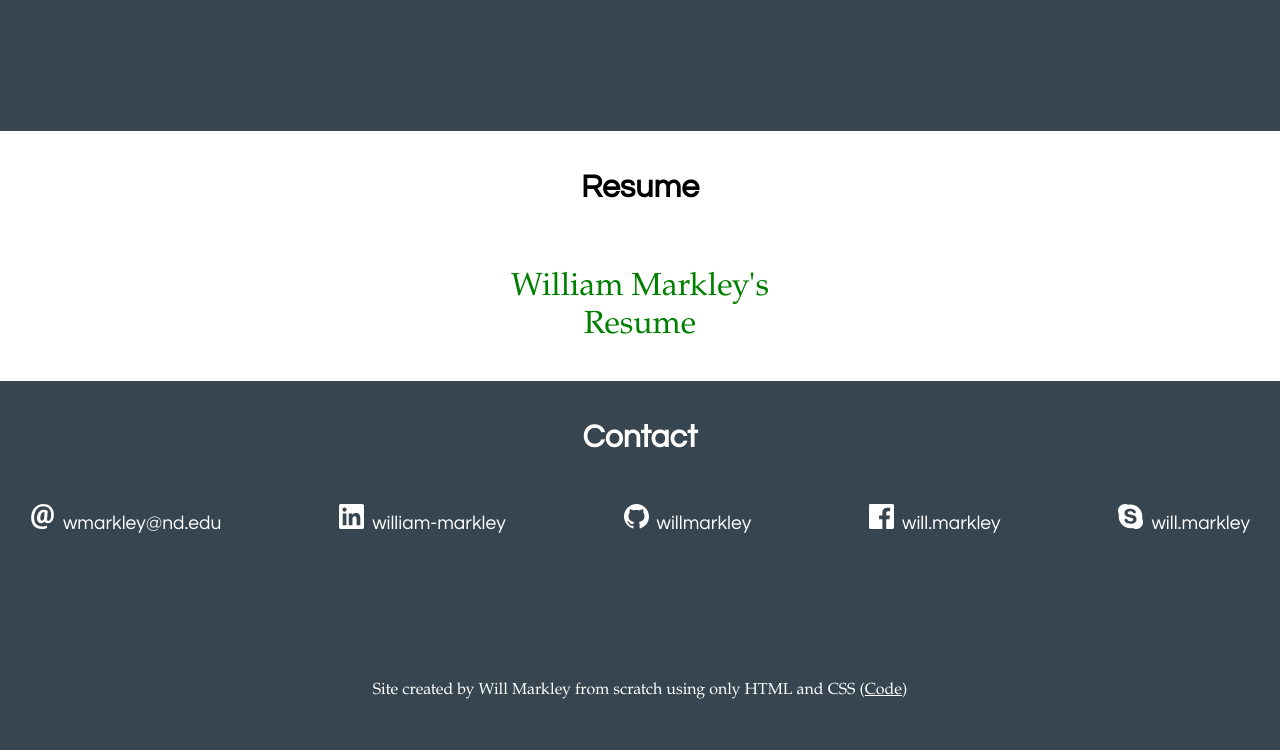
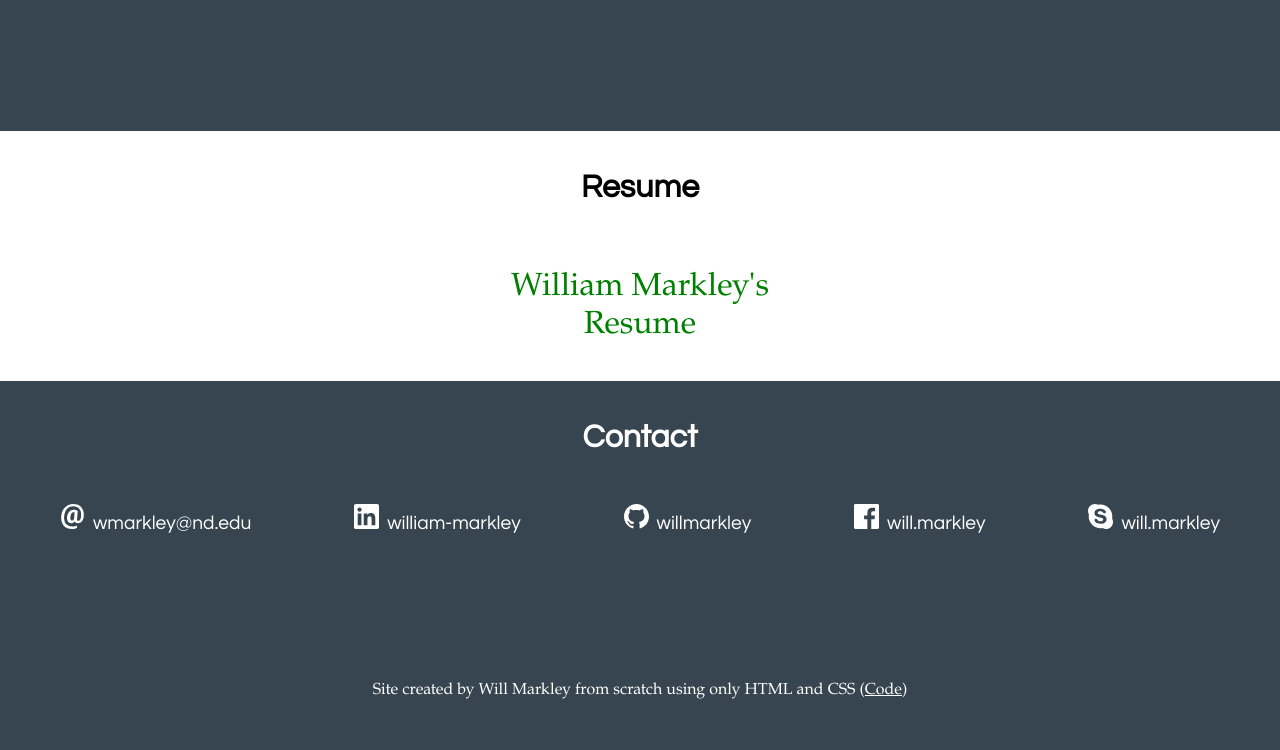
Before and after one commit to willmarkley/willmarkley.com, a plain HTML site: page index.html in a window 1280 px wide. Shown: the part 2169-2919 px from the top of the page. Drawn offline with Linux system fonts and the light colour scheme.

Commit message:
fixed padding for contact section

```diff
--- a/css/stylesheet.css
+++ b/css/stylesheet.css
@@ -60,7 +60,7 @@ section {
 
 	.subtitle {
 		font-size:150%;
-		padding-top:20px;"
+		padding-top:20px;
 	}
 
 .anchor {
@@ -73,6 +73,15 @@ section {
 	background-size:cover;
 	display:block;
 }
+
+/*
+.landing-image {
+	width:100%;
+	position:absolute;
+	top:0;
+	left:0;
+}
+*/
 
 #about-section {
 	background-image:url("../img/cork-wallet.png");
@@ -198,8 +207,8 @@ section {
 	.contact-container {
 		margin:auto;
 		/*width:1200px;*/
-		padding-right:30px;
-		padding-left:30px;
+		padding-right:60px;
+		padding-left:60px;
 	}
 
 		.contact-icon {
```
